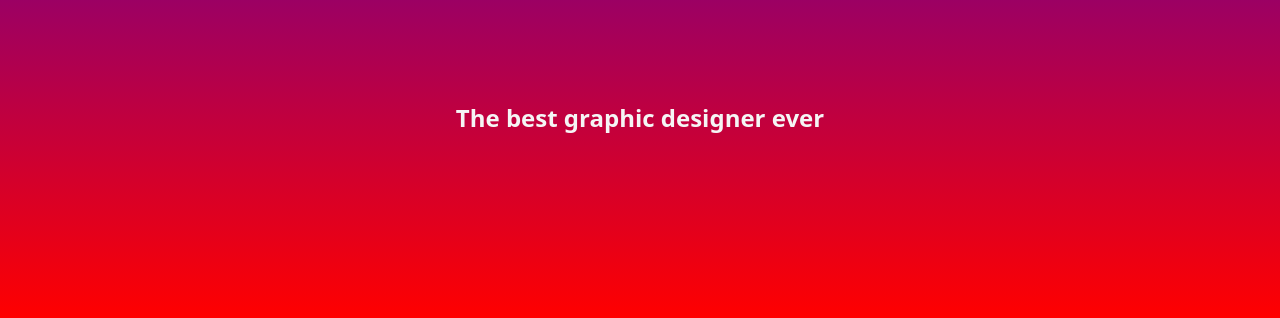
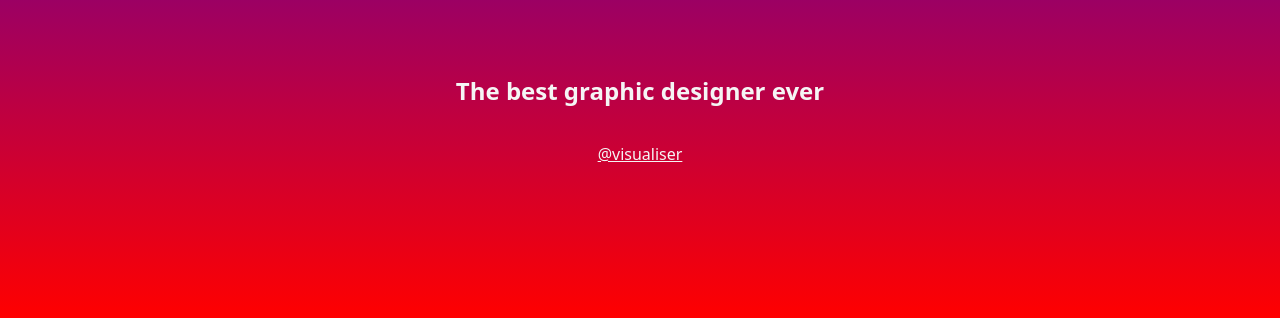
Before and after one commit to Baldimir88/portfolio, a plain HTML site: page index.html in a window 1280 px wide. Shown: the part 498-816 px from the top of the page. Drawn offline with Linux system fonts and the light colour scheme.

Commit message:
ajout un lien

```diff
--- a/index.html
+++ b/index.html
@@ -24,6 +24,11 @@ h1{
 font-size: 12vw;
 
 }
+a{
+color: whitesmoke;
+
+}
+
 </style>
 
 
@@ -31,5 +36,6 @@ font-size: 12vw;
 <body>
     <h1>Vladimir</h1>
     <h2>The best graphic designer ever</h2>
+    <p><a href="https://youtu.be/4_ym5eXluCA?si=cZwkmk7mFP0kxiyp">@visualiser</a></p>
 </body>
 </html>
```
